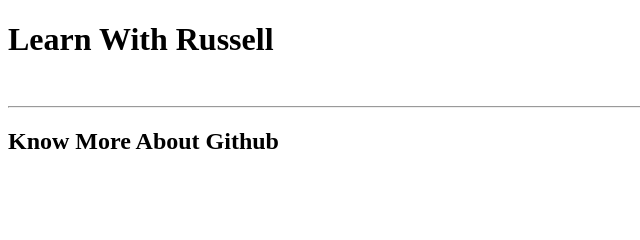
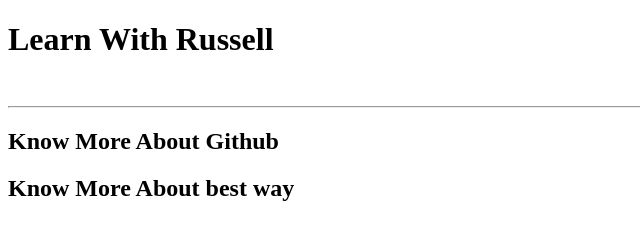
Before and after one commit to git-rx-co/test-web, a plain HTML site: page index.html in a window 1280 px wide. Shown: the whole page, without its empty margins (0-640 px from the left). Drawn offline with Linux system fonts and the light colour scheme.

Commit message:
add new line

```diff
--- a/index.html
+++ b/index.html
@@ -11,6 +11,8 @@
     <h1>Learn With Russell</h1><br>
     <hr>
     <h2>Know More About Github</h2>
+    <h2>Know More About best way</h2>
+
 </body>
 
 </html>
```
